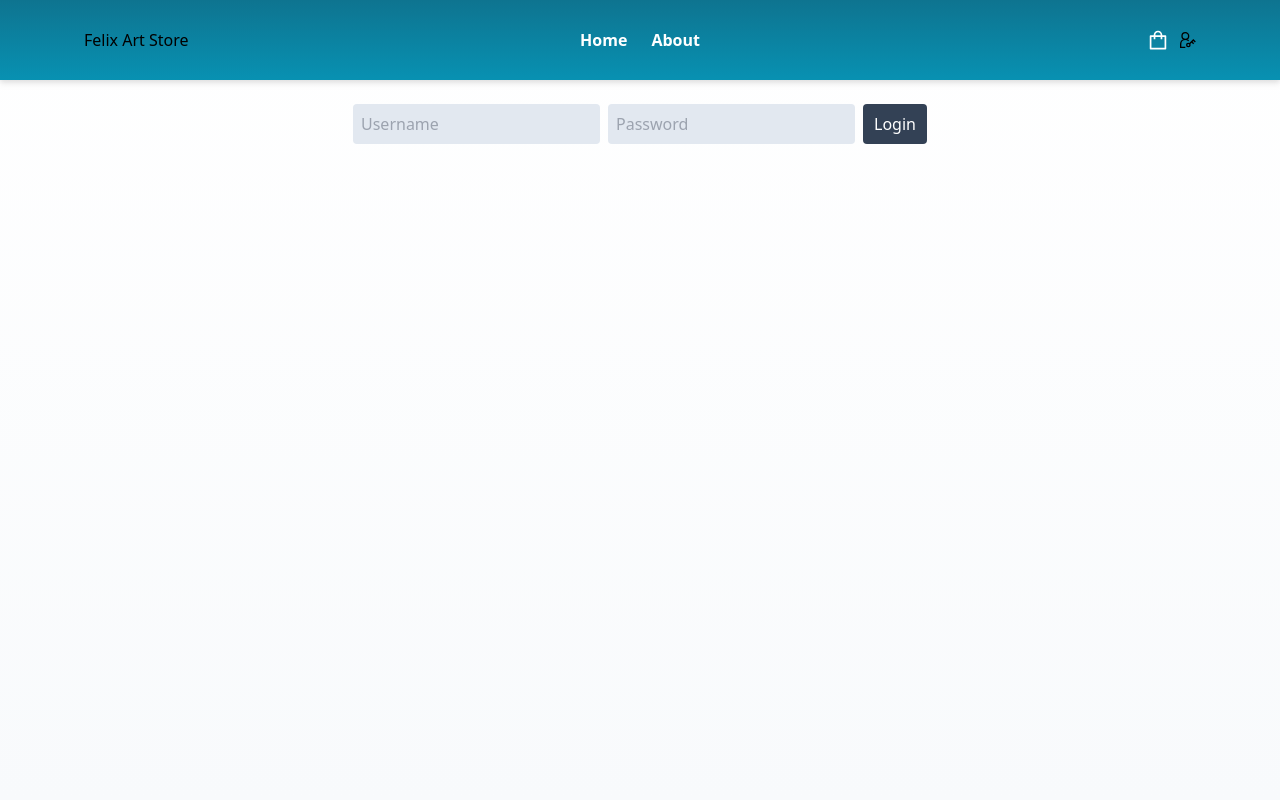
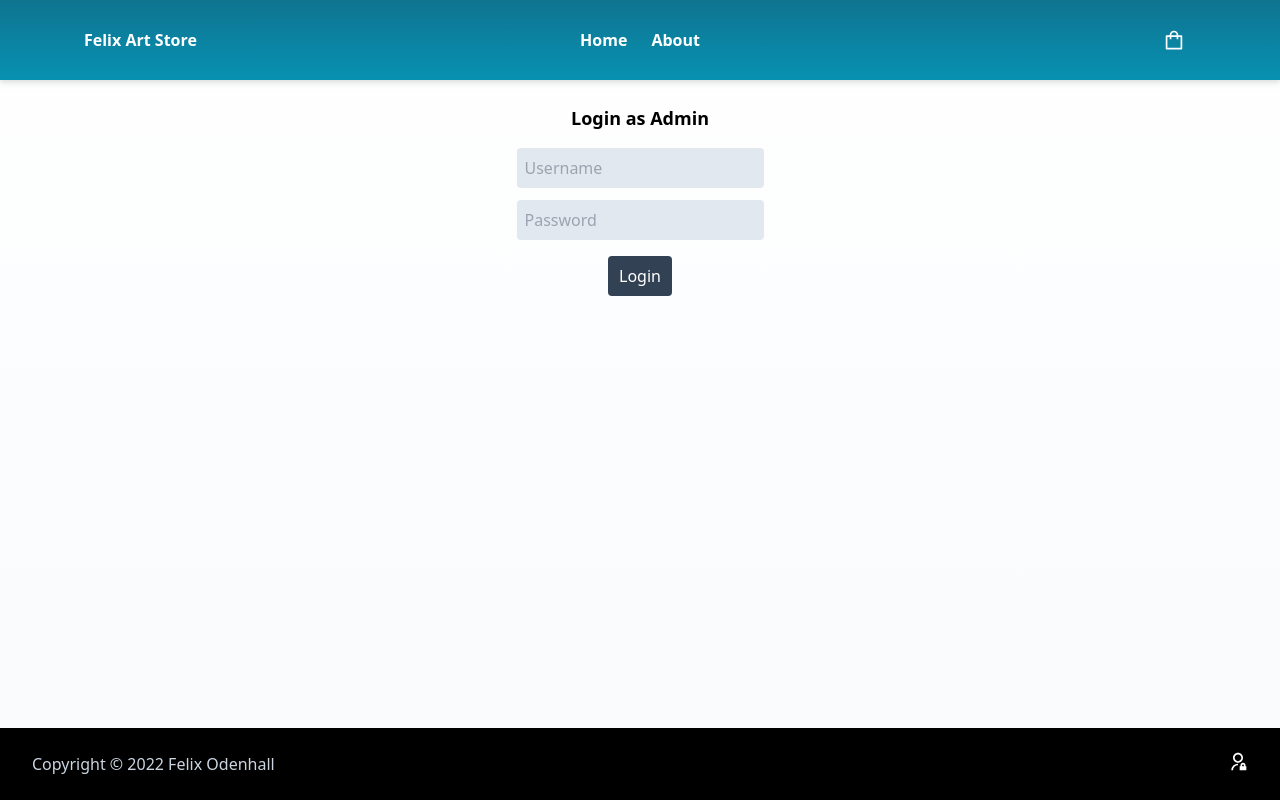
Before and after one commit to felix-odenhall/e-commerce-art-store, a React (Create React App) app in the folder client/: page /login in a window 1280 px wide. Built offline with nearby package versions, Linux system fonts and the light colour scheme.

Commit message:
added footer, updated header, moved logi n from header to footer, updated ui

```diff
--- a/client/src/App.jsx
+++ b/client/src/App.jsx
@@ -1,4 +1,5 @@
 import Header from "./components/Header/Header";
+import Footer from "./components/Footer/Footer";
 import CartComponent from "./components/CartComponent/CartComponent";
 import { Home, Product, About, Checkout, Admin, Login } from "./pages";
 import { Routes, Route } from "react-router-dom";
@@ -57,7 +58,7 @@ const App = () => {
   const [isActive, setIsActive] = useState(false);
 
   return (
-    <div>
+    <div className=" h-screen">
       <Header
         getCartLs={getCartLs}
         isActive={isActive}
@@ -99,6 +100,7 @@ const App = () => {
         />
         <Route path="/admin" element={<Admin />} />
       </Routes>
+      <Footer />
     </div>
   );
 };
--- /dev/null
+++ b/client/src/components/Footer/Footer.jsx
@@ -0,0 +1,17 @@
+import React from "react";
+import { RiAdminLine } from "react-icons/ri";
+import { Link } from "react-router-dom";
+import { AiOutlineShopping } from "react-icons/ai";
+
+const Footer = () => {
+  return (
+    <footer className=" flex justify-between w-full h-30 bg-black sticky top-[100vh] py-6 px-8 mt-4 text-slate-300">
+      <p>Copyright &copy; 2022 Felix Odenhall</p>
+      <Link to="/login">
+        <RiAdminLine className="text-white text-xl" />
+      </Link>
+    </footer>
+  );
+};
+
+export default Footer;
--- a/client/src/components/Header/Header.jsx
+++ b/client/src/components/Header/Header.jsx
@@ -1,14 +1,14 @@
 import { AiOutlineShopping } from "react-icons/ai";
-import { GrUserAdmin } from "react-icons/gr";
+// import { GrUserAdmin } from "react-icons/gr";
 import { Link } from "react-router-dom";
 
 const Navbar = ({ getCartLs, isActive, setIsActive }) => {
   let cartqty = 0;
   getCartLs.forEach((product) => (cartqty += product.amount));
   return (
-    <header className="w-full bg-gradient-to-b from-cyan-700 to-cyan-600 drop-shadow-md">
+    <header className="w-full bg-gradient-to-b from-cyan-700 to-cyan-600 sticky top-0 drop-shadow-md">
       <nav className="max-w-6xl text-l flex flex-row justify-between items-center h-20 px-5 mx-auto">
-        <div className="w-1/3">Felix Art Store</div>
+        <h3 className="w-1/3 font-bold text-white pr-4">Felix Art Store</h3>
         <ul className="flex w-1/3 justify-center ">
           <li className="flex items-center px-3 cursor-pointer font-semibold text-white h-14 hover:underline">
             <Link to="/">Home</Link>
@@ -19,14 +19,14 @@ const Navbar = ({ getCartLs, isActive, setIsActive }) => {
         </ul>
         <ul className="flex flex-row  justify-end  items-center h-14 w-1/3">
           <button onClick={(e) => setIsActive(!isActive)}>
-            <AiOutlineShopping className=" text-2xl text-white hover:text-3xl hover:underline" />
+            <AiOutlineShopping className=" text-2xl text-white" />
           </button>
           <p className=" pl-0.5 mr-2 text-sm text-white">
             {cartqty ? cartqty : " "}
           </p>
-          <Link to="/login">
+          {/* <Link to="/login">
             <GrUserAdmin />
-          </Link>
+          </Link> */}
         </ul>
       </nav>
     </header>
--- a/client/src/pages/Login.jsx
+++ b/client/src/pages/Login.jsx
@@ -1,11 +1,11 @@
-import { useState } from 'react';
-import * as config from '../Config';
-import Admin from './Admin';
+import { useState } from "react";
+import * as config from "../Config";
+import Admin from "./Admin";
 
 const Login = () => {
   const [loginDetails, setLoginDetails] = useState({
-    user: '',
-    password: '',
+    user: "",
+    password: "",
   });
 
   const [isAuth, setIsAuth] = useState(false);
@@ -21,14 +21,14 @@ const Login = () => {
   const handleSubmit = (e) => {
     e.preventDefault();
     if (!user || !password) {
-      alert('You need to enter a Username and a Password');
+      alert("You need to enter a Username and a Password");
       return;
     }
     fetch(`${config.API_BASE_URL}/login`, {
-      method: 'POST',
+      method: "POST",
       body: JSON.stringify({ password, user, isAdmin: true }),
       headers: {
-        'Content-Type': 'application/json',
+        "Content-Type": "application/json",
       },
     })
       .then((response) => {
@@ -46,11 +46,15 @@ const Login = () => {
   return isAuth ? (
     <Admin />
   ) : (
-    <section className="flex justify-center mt-6">
-      <form onSubmit={handleSubmit}>
+    <section className="flex flex-col justify-center items-center mt-6">
+      <h3 className="font-bold text-lg mb-4">Login as Admin</h3>
+      <form
+        className="flex flex-col md:felx-row justify-center items-center"
+        onSubmit={handleSubmit}
+      >
         <label htmlFor="Username"></label>
         <input
-          className="rounded p-2 mr-2 bg-slate-200"
+          className="rounded p-2 mb-3 bg-slate-200"
           onChange={handleOnChange}
           type="text"
           id="user"
@@ -59,7 +63,7 @@ const Login = () => {
           value={user}
         />
         <input
-          className="rounded p-2 mr-2 bg-slate-200"
+          className="rounded p-2 mb-4 bg-slate-200"
           onChange={handleOnChange}
           type="password"
           id="password"
```
Also changed, not shown: 1 other file (tests, documents, lock files or other folders).
